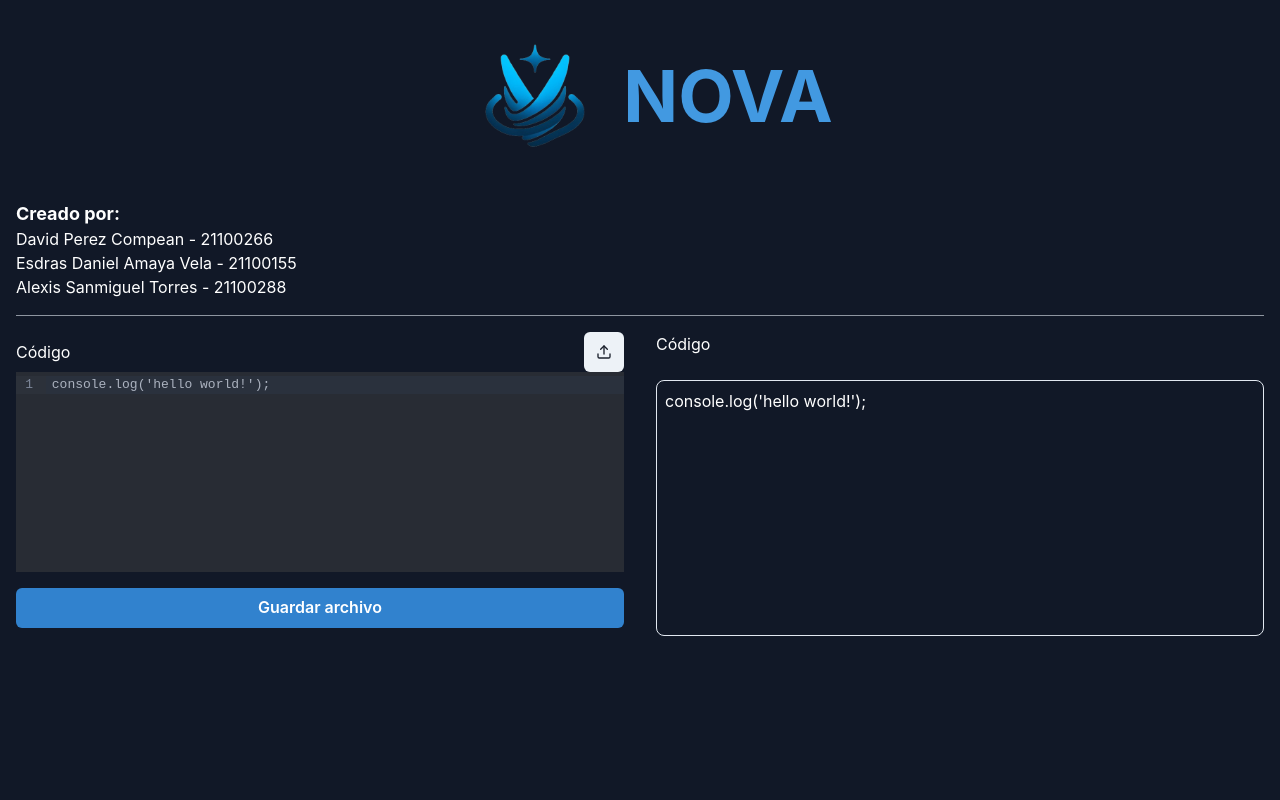
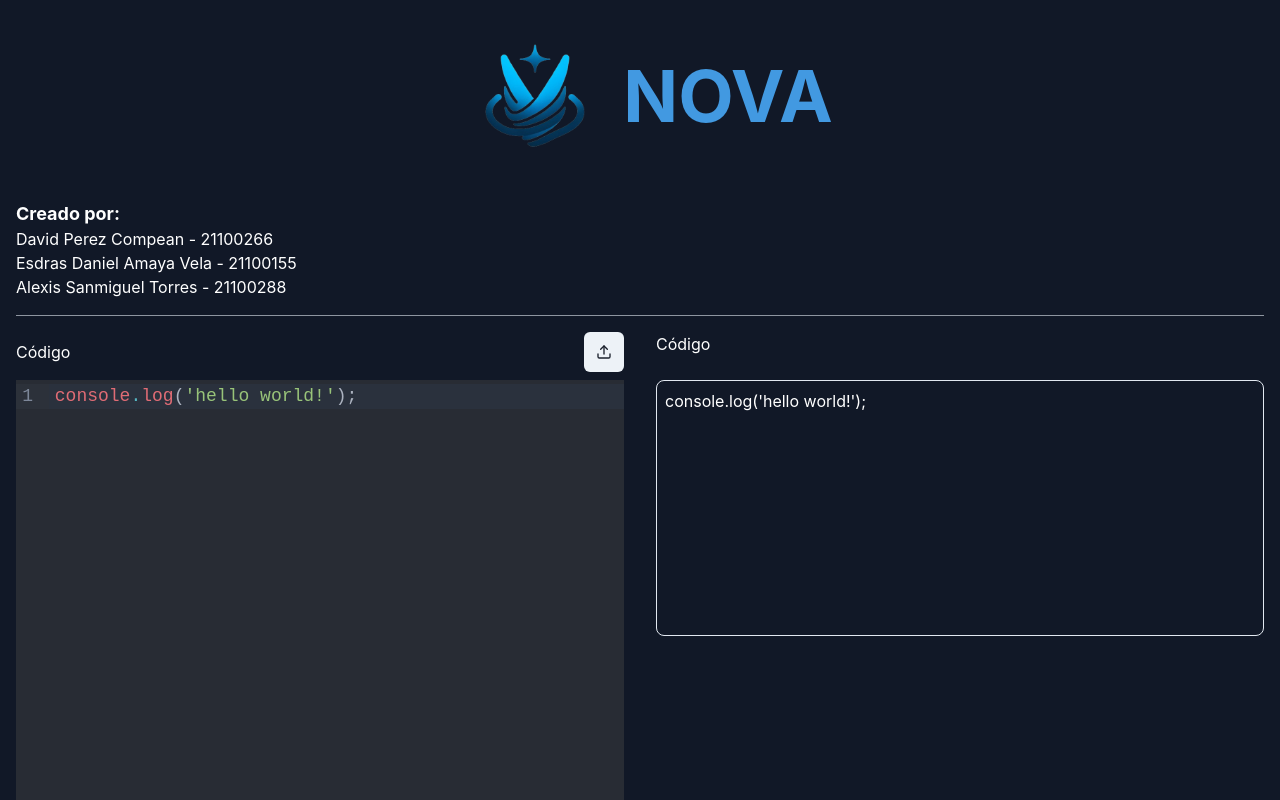
Before and after one commit to DavidZPC03/lenguaje-nova, a React (Vite) app: page / in a window 1280 px wide. Shown: the top 800 px of the page. Built offline with nearby package versions, Linux system fonts and the light colour scheme.

Commit message:
Add @codemirror/lang-javascript dependency and update Home.tsx

```diff
--- a/package.json
+++ b/package.json
@@ -11,6 +11,7 @@
   },
   "dependencies": {
     "@chakra-ui/react": "^2.8.0",
+    "@codemirror/lang-javascript": "^6.2.2",
     "@uiw/react-codemirror": "^4.22.0",
     "d3": "^7.8.5",
     "framer-motion": "^10.16.2",
--- a/src/App.tsx
+++ b/src/App.tsx
@@ -3,11 +3,12 @@ import { AnimatePresence } from 'framer-motion';
 import { Route, Routes } from 'react-router';
 import { Link } from 'react-router-dom';
 import Home from './Components/Home';
+import './App.css';
 
 function App() {
   return (
     <AnimatePresence mode='wait'>
-      <Container maxW={'7xl'} mt={2}>
+      <Container maxW={'8xl'} mt={2}>
         <Flex alignItems={'center'} textAlign={'center'} justifyContent={'center'}>
           <Image src='logo.png' alt='Logo' boxSize={44} />
           <Heading as={'h1'} size={'4xl'} textAlign={'center'} color={'blue.400'}>
--- a/src/Components/Home.tsx
+++ b/src/Components/Home.tsx
@@ -2,6 +2,7 @@ import { Box, Button, Flex, IconButton, Text } from '@chakra-ui/react';
 import ReactCodeMirror from '@uiw/react-codemirror';
 import { FormEvent, useCallback, useState } from 'react';
 import { FiUpload } from 'react-icons/fi';
+import { javascript } from '@codemirror/lang-javascript';
 
 const exampleTokens = `[
   ('case', 'CASE'),
@@ -121,13 +122,15 @@ export default function Home() {
                 icon={<FiUpload />}
               />
             </Flex>
-            <ReactCodeMirror
-              value={value}
-              height='200px'
-              onChange={onChange}
-              theme={'dark'}
-            />
-
+            <Box mt={2} fontSize={'18px'}>
+              <ReactCodeMirror
+                extensions={[javascript({ jsx: true })]}
+                value={value}
+                height='600px'
+                onChange={onChange}
+                theme={'dark'}
+              />
+            </Box>
             <Flex gap={4}>
               <Button type='submit' mt={4} colorScheme='blue' width={'100%'}>
                 Guardar archivo
--- a/vite.config.ts
+++ b/vite.config.ts
@@ -1,7 +1,7 @@
-import { defineConfig } from 'vite'
-import react from '@vitejs/plugin-react-swc'
+import { defineConfig } from 'vite';
+import react from '@vitejs/plugin-react-swc';
 
 // https://vitejs.dev/config/
 export default defineConfig({
   plugins: [react()],
-})
+});
```
Also changed, not shown: src/App.css (added), 1 other file (tests, documents, lock files or other folders).
